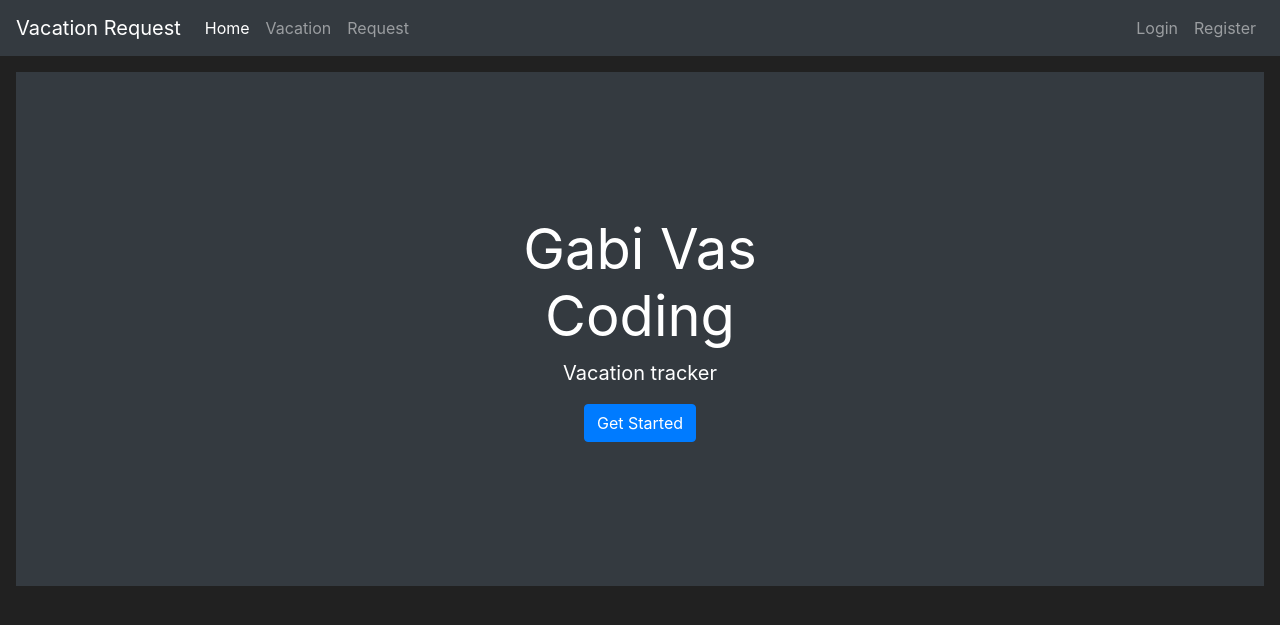
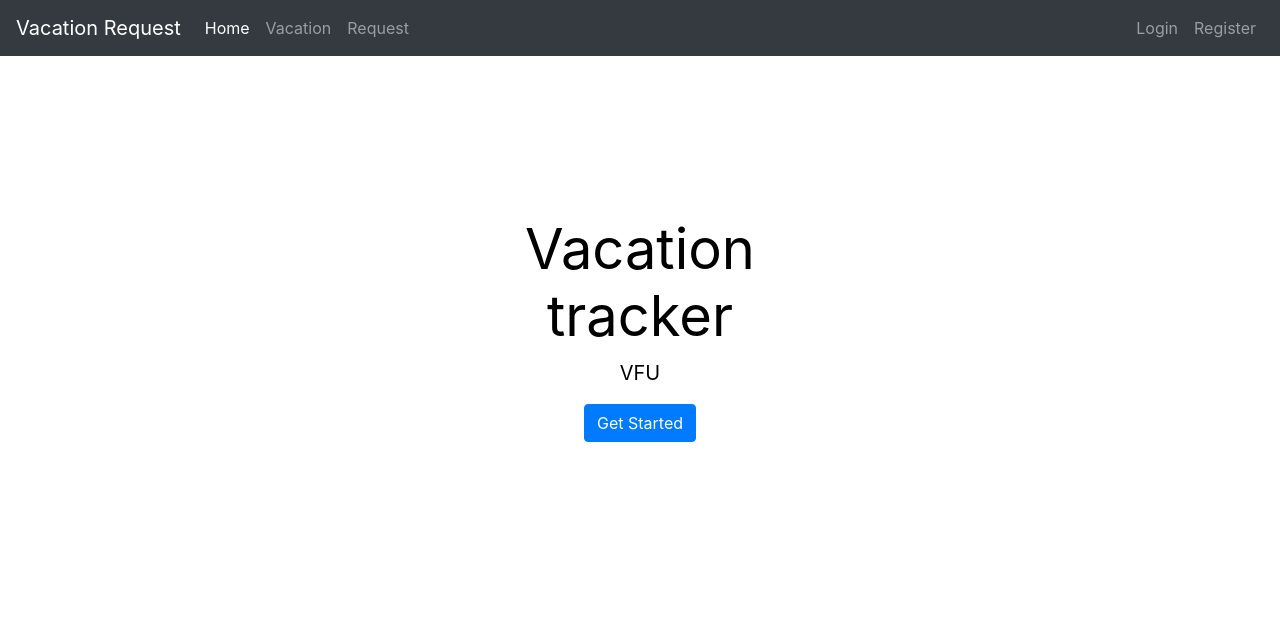
Before and after one commit to GabrielaVasileva/Vacation_02, a Flask app: page / in a window 1280 px wide. Shown: the top 625 px of the page. Run offline with Flask 2, Linux system fonts and the light colour scheme; some libraries are stand-ins or nearby versions.

Commit message:
Initial Commit of vacation tracker for vfu

```diff
--- a/market/templates/base.html
+++ b/market/templates/base.html
@@ -92,10 +92,10 @@
         integrity="sha384-B4gt1jrGC7Jh4AgTPSdUtOBvfO8shuf57BaghqFfPlYxofvL8/KUEfYiJOMMV+rV"
         crossorigin="anonymous"></script>
 </body>
-<style>
-    body {
-        background-color: #212121;
-        color: white
-    }
-</style>
+{#<style>#}
+{#    body {#}
+{#        background-color: #212121;#}
+{#        color: white#}
+{#    }#}
+{#</style>#}
 </html>
--- a/market/templates/home.html
+++ b/market/templates/home.html
@@ -3,10 +3,10 @@
     Welcome to vacation tracker
 {% endblock %}
 {% block content %}
-    <div class="position-relative overflow-hidden p-3 p-md-5 m-md-3 text-center bg-dark" style="color:white">
+    <div class="position-relative overflow-hidden p-3 p-md-5 m-md-3 text-center " style="color:black">
         <div class="col-md-5 p-lg-5 mx-auto my-5">
-            <h1 class="display-4 font-weight-normal">Gabi Vas Coding</h1>
-            <p class="lead font-weight-normal">Vacation tracker</p>
+            <h1 class="display-4 font-weight-normal">Vacation tracker</h1>
+            <p class="lead font-weight-normal">VFU</p>
             <a class="btn btn-primary" href="{{ url_for('vacation_page') }}">Get Started</a>
         </div>
         <div class="product-device box-shadow d-none d-md-block"></div>
--- a/market/templates/vacation.html
+++ b/market/templates/vacation.html
@@ -9,7 +9,7 @@ Market Page
        <h2>User Vacation Requests</h2>
        <p> All User vacations ...</p>
        <br>
-      <table class="table table-hover table-dark">
+      <table class="table table-hover table-responsive">
          <thead>
             <tr>
                <!-- Your Columns HERE -->
@@ -36,7 +36,7 @@ Market Page
 
        <p>Current user past vacations ...</p>
        <br>
-       <table class="table table-hover table-dark">
+       <table class="table table-hover table-responsive">
          <thead>
             <tr>
                <!-- Your Columns HERE -->
```
Also changed, not shown: environment.yml (added, +11 -0 lines), requirements.txt (deleted, +0 -44 lines), README.txt (added), market/market.db, 1 other file.
